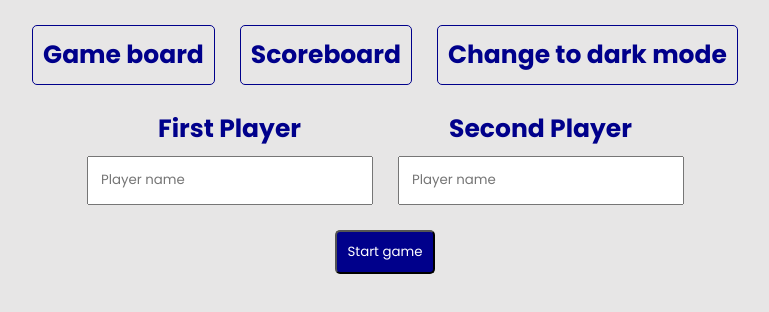
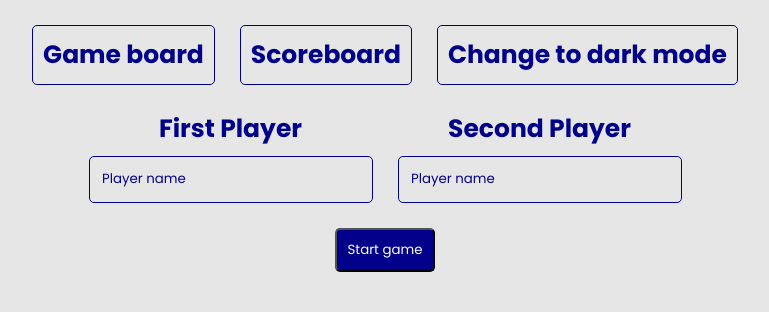
Before and after one commit to ErikEgl/tic-tac-toe-react, a React (Create React App) app: page / in a window 1280 px wide. Shown: the top 312 px of the page, without its empty margins (255-1024 px from the left). Built offline with nearby package versions, Linux system fonts and the light colour scheme.

Commit message:
input styles

```diff
--- a/src/components/Input/Input.scss
+++ b/src/components/Input/Input.scss
@@ -16,5 +16,12 @@ label {
     gap: 0.3rem;
     input {
         padding: 0.5rem;
+        background-color: transparent;
+        color: var(--primaryAccentColor);
+        border: 1px solid currentColor;
+        border-radius: 5px;
+        &::placeholder {
+            color: var(--primaryAccentColor);
+        }
     }
 }
--- a/src/index.css
+++ b/src/index.css
@@ -87,6 +87,13 @@ label {
 }
 label input {
   padding: 0.5rem;
+  background-color: transparent;
+  color: var(--primaryAccentColor);
+  border: 1px solid currentColor;
+  border-radius: 5px;
+}
+label input::placeholder {
+  color: var(--primaryAccentColor);
 }
 
 main {
```
Also changed, not shown: 1 other file (tests, documents, lock files or other folders).
